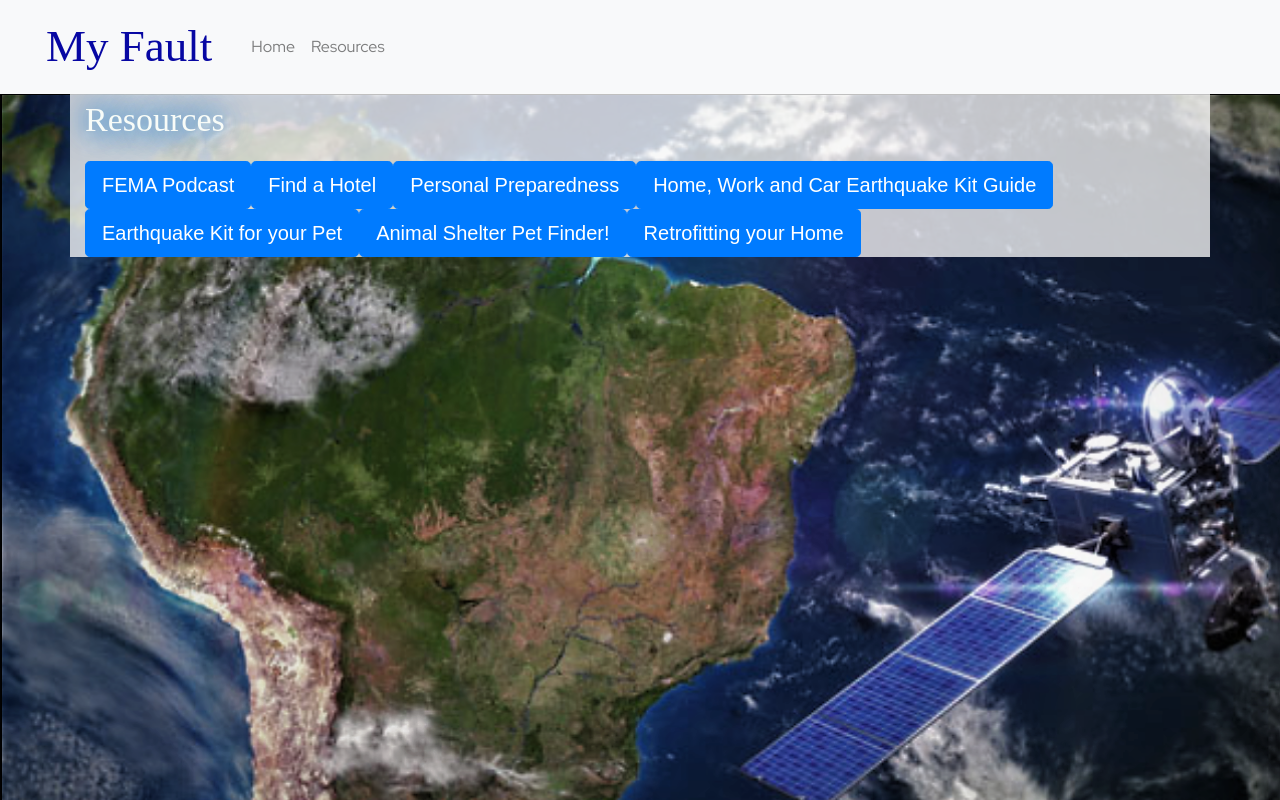
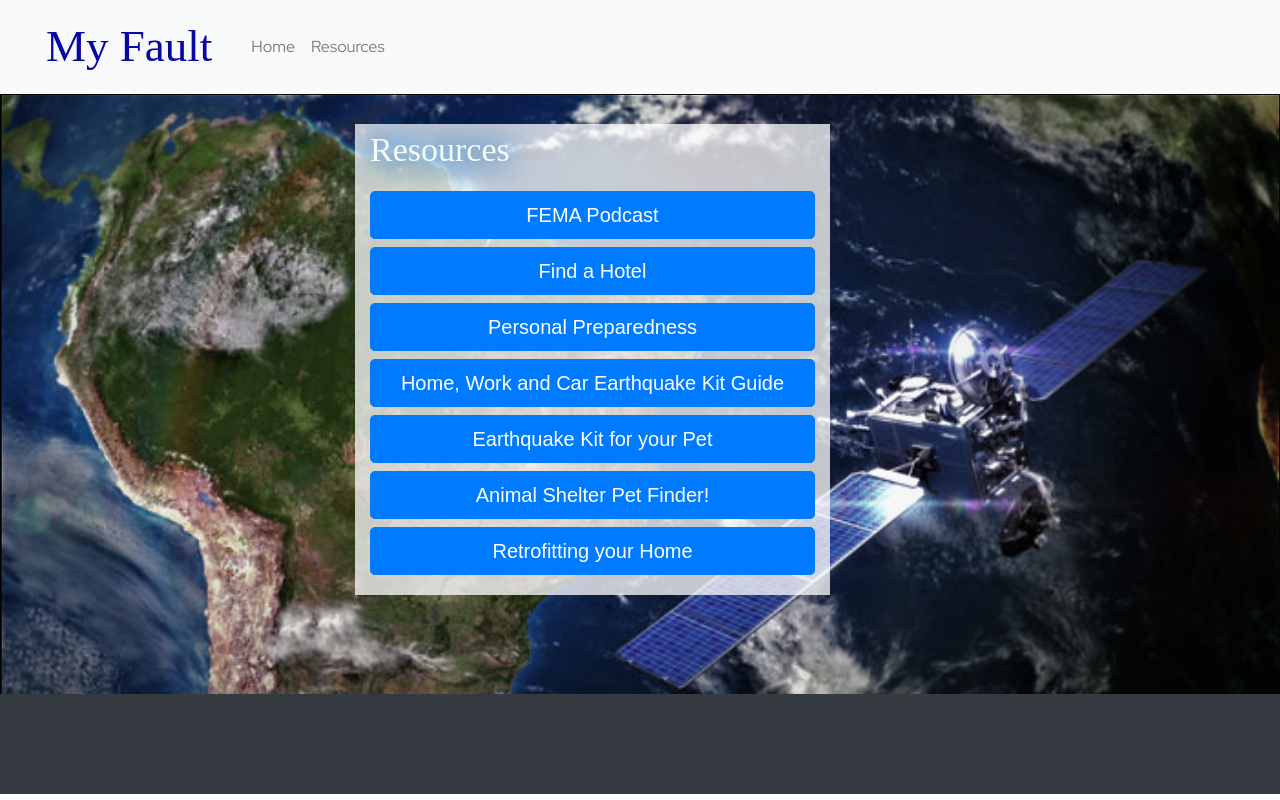
Before and after one commit to bghita/my-fault, a React (Create React App) app in the folder client/: page /resources in a window 1280 px wide. Shown: the top 800 px of the page. Built offline with nearby package versions, Linux system fonts and the light colour scheme; a web font is replaced by a local one; what google-maps-react would draw is missing.

Commit message:
changed resources page layout

```diff
--- /dev/null
+++ b/client/src/components/Pages/ResourceCard/ResourceCard.css
@@ -0,0 +1,10 @@
+.imgUrl {
+    width: 290px;
+    height: 200px;
+}
+/* background {
+    color: black;
+} */
+.card {
+    opacity: 50px ;
+}
--- /dev/null
+++ b/client/src/components/Pages/ResourceCard/ResourceCard.js
@@ -0,0 +1,29 @@
+// sets up Resource Cards for Resource Page
+import React from "react";
+import "./ResourceCard.css"
+import { Col, Card } from "react-bootstrap"
+
+
+const ResourceCard = (props) => {
+    return (
+        <Col md={4}>
+            <Card style={{ width: "18em", backgroundColor: "lightgrey", boarder: "", opacity: "50%" }}>
+                <Card.Img variant="top" src={props.imgUrl} className="imgUrl" />
+                <Card.Title>{props.title}</Card.Title>
+
+                <div className="h1">
+
+                    <ul className="body" style={{ fontSize: "16px", marginTop: "5px" }}>
+                        {props.description.map(sentence =>
+                            <li key={sentence.description}>
+                                <a href={sentence.url} target="_blank" rel="noopener noreferrer"> {sentence.description}</a>
+                            </li>
+                        )}
+                    </ul>
+
+                </div>
+            </Card>
+        </Col>
+    )
+}
+export default ResourceCard;
--- a/client/src/components/Pages/Resources/Resource.css
+++ b/client/src/components/Pages/Resources/Resource.css
@@ -1,7 +1,12 @@
-img.animated-gif {
-    width: 50px;
-    height: 50px;
-}
 .signBox{
     background-color: rgba(255, 255, 255, 0.753);
+    padding-bottom: 20px;
+    margin-top:30px;
 }
+
+.background {
+    background-image: url("../../Images/gps.jpg");
+    width: 100%;
+    height: 600px;
+    background-size:cover;
+}
--- a/client/src/components/Pages/Resources/Resources.js
+++ b/client/src/components/Pages/Resources/Resources.js
@@ -1,37 +1,41 @@
 import React from 'react';
 import ResourceCard from "../ResourceCard/ResourceCard";
-// import "./Resources/Resources.css";
 import { Container, Row, Button, Col } from "react-bootstrap";
+import './Resource.css';
 
-function App() {
+function Resources() {
     return (
         <div className="background">
-            <Container className="signBox">
+            <Container>
+                <Row>
+                <Col xs={{ span: 5, offset: 3 }} className="signBox">
                 <p className="title">Resources</p>
-                <Button variant="primary" size="lg" href="https://play.google.com/music/listen?u=0#/ps/Iydeahoa4jeyayosfeqh36zvnfm">
+                        <Button variant="primary" size="lg" href="https://play.google.com/music/listen?u=0#/ps/Iydeahoa4jeyayosfeqh36zvnfm"block>
                             FEMA Podcast
                 </Button>
-                <Button variant="primary" size="lg" href="http://www.femaevachotels.com/index.php">
+                        <Button variant="primary" size="lg" href="http://www.femaevachotels.com/index.php"block>
                             Find a Hotel
                 </Button>
-                <Button variant="primary" size="lg" href="https://www.earthquakeauthority.com/California-Earthquake-Risk/Personal-Preparedness">
+                        <Button variant="primary" size="lg" href="https://www.earthquakeauthority.com/California-Earthquake-Risk/Personal-Preparedness"block>
                             Personal Preparedness
                 </Button>
-                <Button variant="primary" size="lg" href="https://www.quakekare.com/emergency-earthquake-kits-c-8_9/?gclid=Cj0KCQjwvo_qBRDQARIsAE-bsH9Ky6adSJCGQfyqg63iTywxsVImHVEQGAgRg2vp7MVBetStFQyQhu8aAhZzEALw_wcB">
+                        <Button variant="primary" size="lg" href="https://www.quakekare.com/emergency-earthquake-kits-c-8_9/?gclid=Cj0KCQjwvo_qBRDQARIsAE-bsH9Ky6adSJCGQfyqg63iTywxsVImHVEQGAgRg2vp7MVBetStFQyQhu8aAhZzEALw_wcB"block>
                             Home, Work and Car Earthquake Kit Guide
                 </Button>
-                <Button variant="primary" size="lg" href="https://www.fema.gov/blog/2019-06-13/pet-preparedness-10-items-youll-need-your-pets-hurricane-emergency-kit">
+                        <Button variant="primary" size="lg" href="https://www.fema.gov/blog/2019-06-13/pet-preparedness-10-items-youll-need-your-pets-hurricane-emergency-kit"block>
                             Earthquake Kit for your Pet
                 </Button>
-                <Button variant="primary" size="lg" href="https://www.petfinder.com/animal-shelters-and-rescues/search/">
+                        <Button variant="primary" size="lg" href="https://www.petfinder.com/animal-shelters-and-rescues/search/"block>
                             Animal Shelter Pet Finder!
                 </Button>
-                <Button variant="primary" size="lg" href="https://www.earthquakesafety.com/earthquake-retrofitting-faq.html">
+                        <Button variant="primary" size="lg" href="https://www.earthquakesafety.com/earthquake-retrofitting-faq.html"block>
                             Retrofitting your Home
                 </Button>
+                    </Col>
+                </Row>
             </Container>
         </div>
     )
 };
 
-export default App;
+export default Resources;
```
Lines whose indentation alone changed are shown as unchanged.
